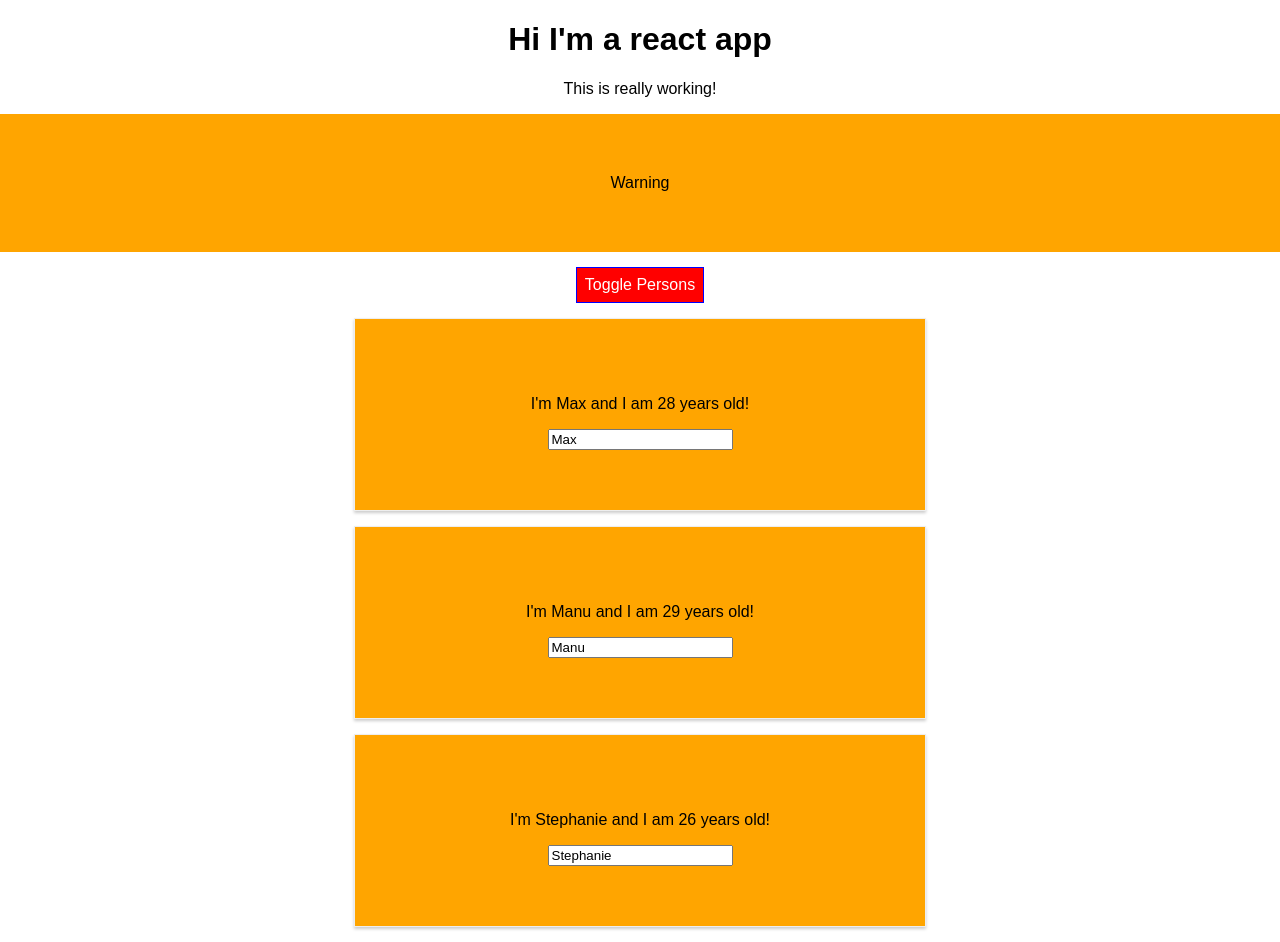
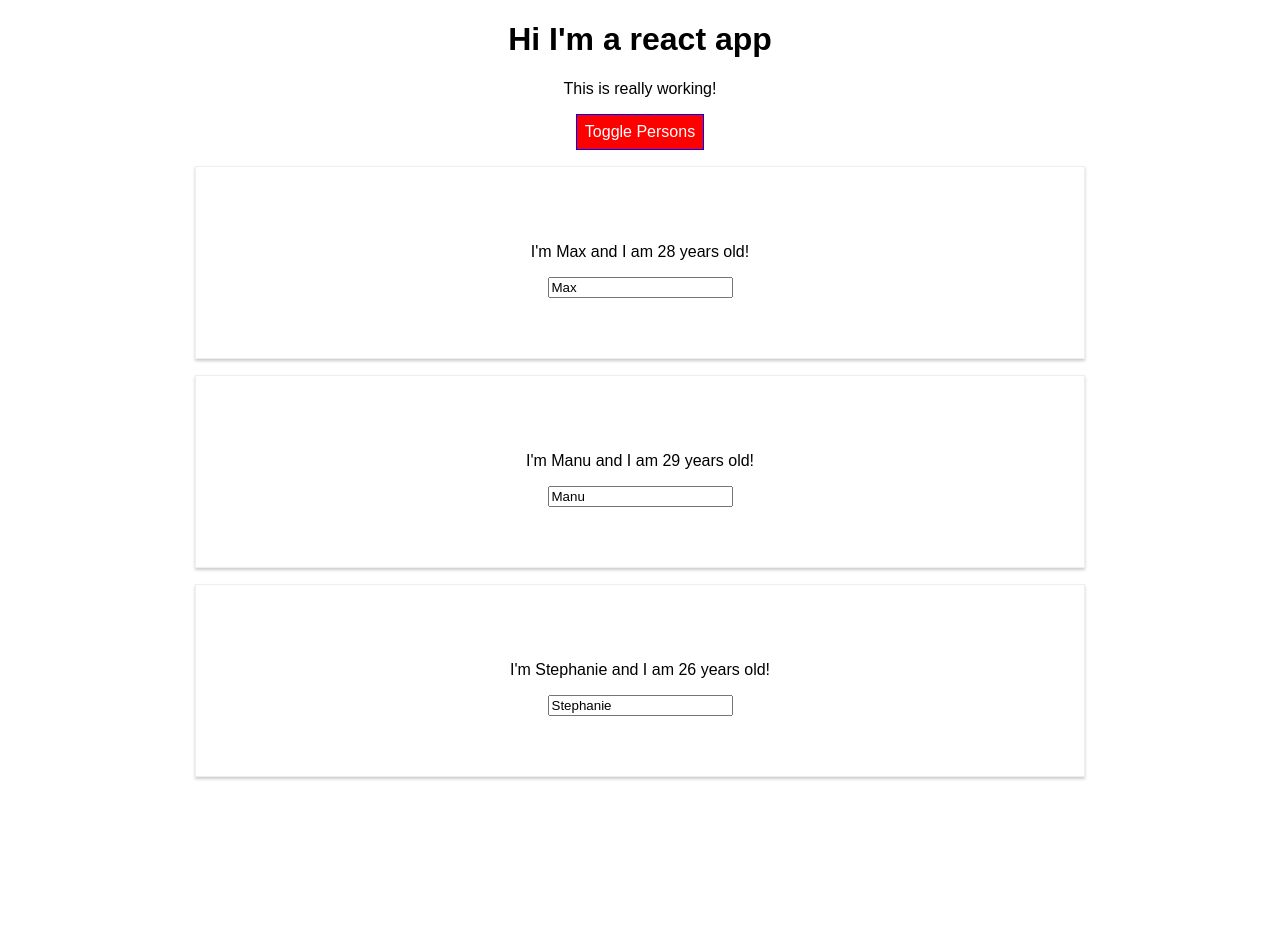
Before and after one commit to CiroDiMarzo/react-complete-guide, a React (Create React App) app: page / in a window 1280 px wide. Both pictures are taken after a click on the button "Toggle Persons". After the commit the page ends 800 px from the top, so only its background shows below. Built offline with nearby package versions, Linux system fonts and the light colour scheme.

Commit message:
removed Radium

```diff
--- a/src/App.css
+++ b/src/App.css
@@ -9,10 +9,3 @@
 .bold {
   font-weight: bold;
 }
-
-.warning-background {
-  background-color: yellow;
-  margin: 15px auto;
-  padding: 60px;
-  min-width: 100px;
-}
--- a/src/App.js
+++ b/src/App.js
@@ -1,5 +1,4 @@
 import React, { Component } from 'react';
-import Radium, { StyleRoot } from "radium";
 import './App.css';
 import Person from "./Person/Person";
 
@@ -58,11 +57,7 @@ class App extends Component {
       font: 'inherit',
       border: '1px solid blue',
       padding: '8px',
-      cursor: 'pointer',
-      ':hover': {
-        backgroundColor: 'lightgreen',
-        color: 'black'
-      }
+      cursor: 'pointer'
     };
 
     let persons = null;
@@ -83,10 +78,6 @@ class App extends Component {
         </div>
       );
       style.backgroundColor = 'red';
-      style[':hover'] = {
-        backgroundColor: 'salmon',
-        color: 'black'
-      }
     }
 
     const classes = [];
@@ -101,11 +92,9 @@ class App extends Component {
     let className = classes.join(' ');
 
     return (
-      <StyleRoot>
       <div className="App">
         <h1>Hi I'm a react app</h1>
         <p className={className}>This is really working!</p>
-          <div className="warning-background">Warning</div>
         <button
           style={style}
           onClick={this.togglePersonsHandler}>
@@ -113,7 +102,6 @@ class App extends Component {
         </button>
         { persons }
       </div>
-      </StyleRoot>
     );
 
     // return React.createElement('div', {className: 'App'},
@@ -121,4 +109,4 @@ class App extends Component {
   }
 }
 
-export default Radium(App);
+export default App;
--- a/src/Person/Person.css
+++ b/src/Person/Person.css
@@ -7,13 +7,6 @@
     text-align: center;
 }
 
-.warning-background {
-  background-color: orange;
-  margin: 15px auto;
-  padding: 60px;
-  min-width: 100px;
-}
-
 /* @media (min-width: 500px) {
     .Person {
         width: 450px;
--- a/src/Person/Person.js
+++ b/src/Person/Person.js
@@ -1,17 +1,10 @@
 import React from 'react';
-import Radium from "radium"
 
 import './Person.css';
 
 const person = (props) => {
-    const style = {
-        '@media (min-width: 500px)' : {
-            width: '450px'
-        }
-    };
-
     return (
-        <div className="Person warning-background" style={style}>
+        <div className="Person">
             <p onClick={props.click}>I'm {props.name} and I am {props.age} years old!</p>
             <p>{props.children}</p>
             <input type="text" onChange={props.changed} value={props.name} />
@@ -19,4 +12,4 @@ const person = (props) => {
     );
 }
 
-export default Radium(person);
+export default person;
```
Lines whose indentation alone changed are shown as unchanged.
